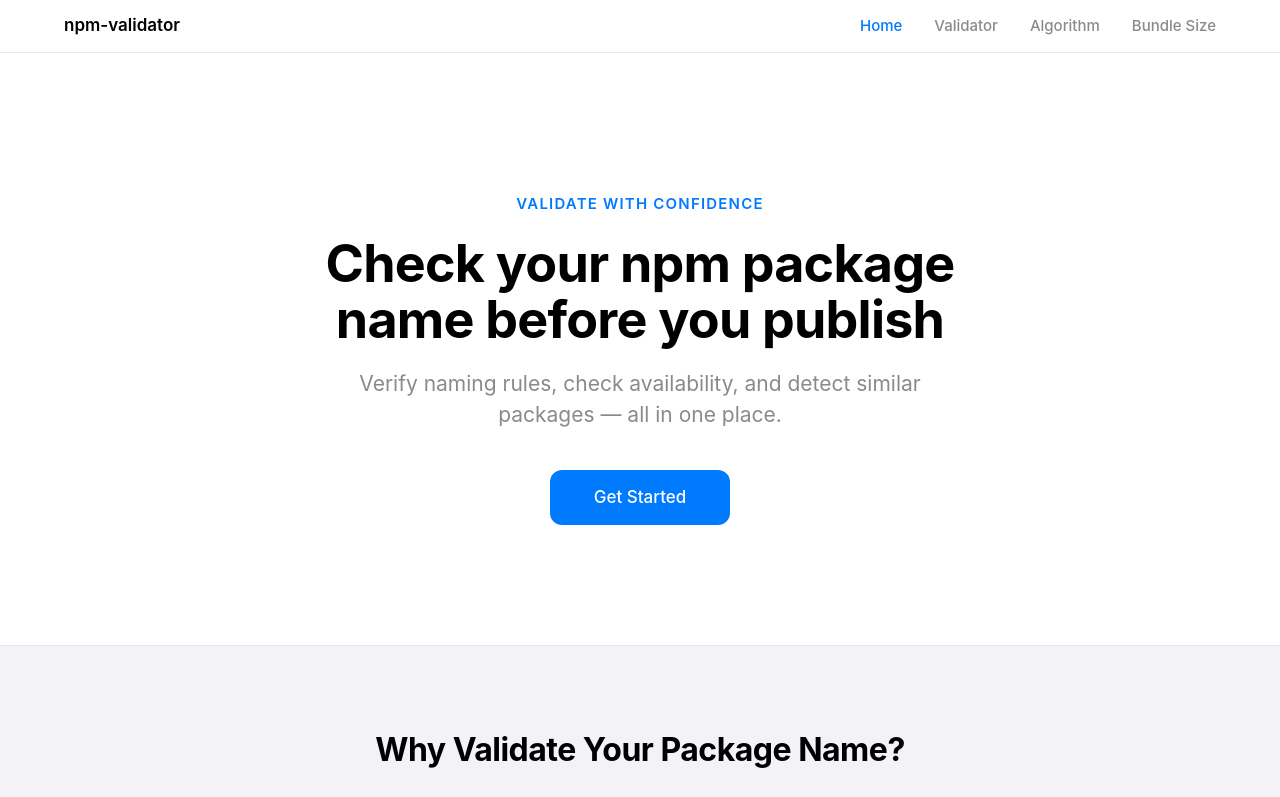
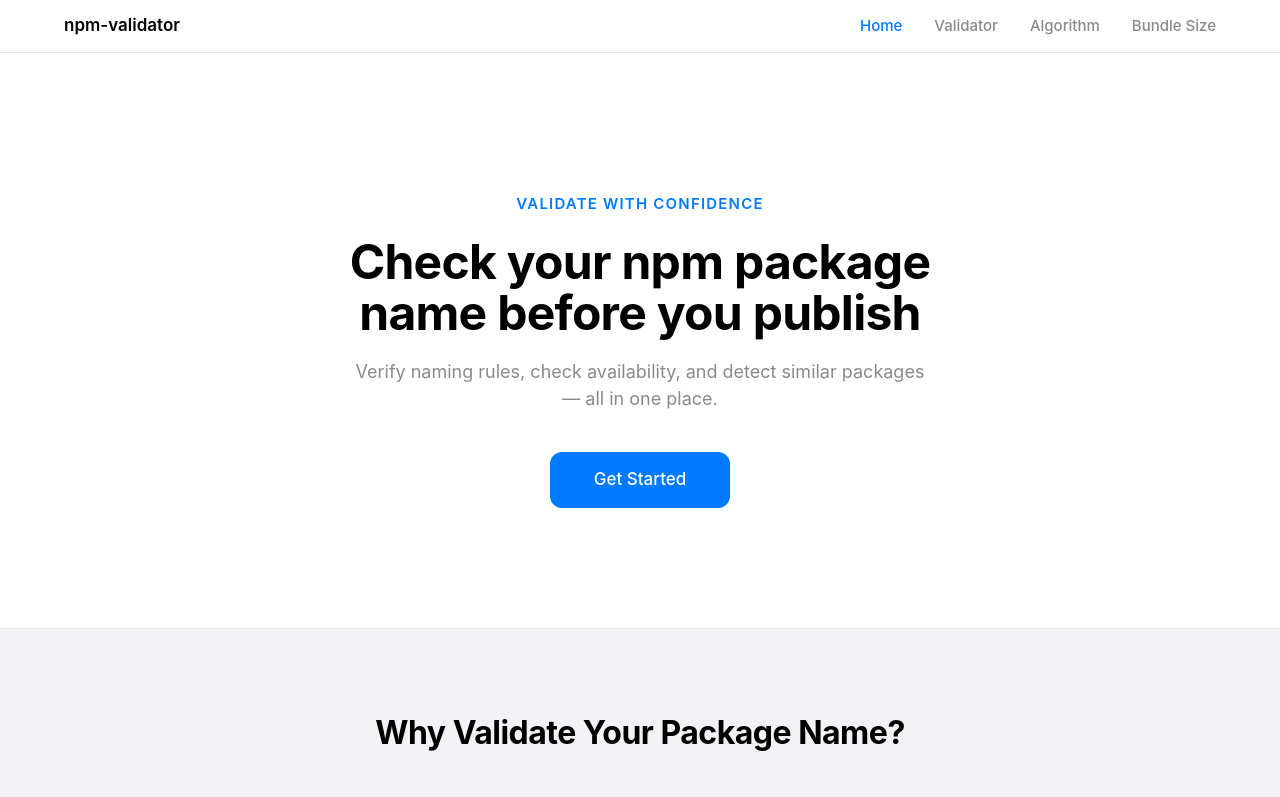
Before and after one commit to habibthadev/npm-validator, a Vue app: page / in a window 1280 px wide. Shown: the top 797 px of the page. Built offline with nearby package versions, Linux system fonts and the light colour scheme; a web font is replaced by a local one; what @tanstack/vue-query would draw is missing.

Commit message:
Standardize font sizes and subtitles across pages
Update hero title to 48px and subtitle to 18px for consistent typography across all pages.

```diff
--- a/src/views/HomeView.vue
+++ b/src/views/HomeView.vue
@@ -248,7 +248,7 @@
 }
 
 .hero-title {
-  font-size: 52px;
+  font-size: 48px;
   font-weight: 700;
   color: var(--label-primary);
   margin: 0 0 20px;
@@ -257,7 +257,7 @@
 }
 
 .hero-subtitle {
-  font-size: 21px;
+  font-size: 18px;
   font-weight: 400;
   color: var(--label-secondary);
   margin: 0 0 40px;
```
